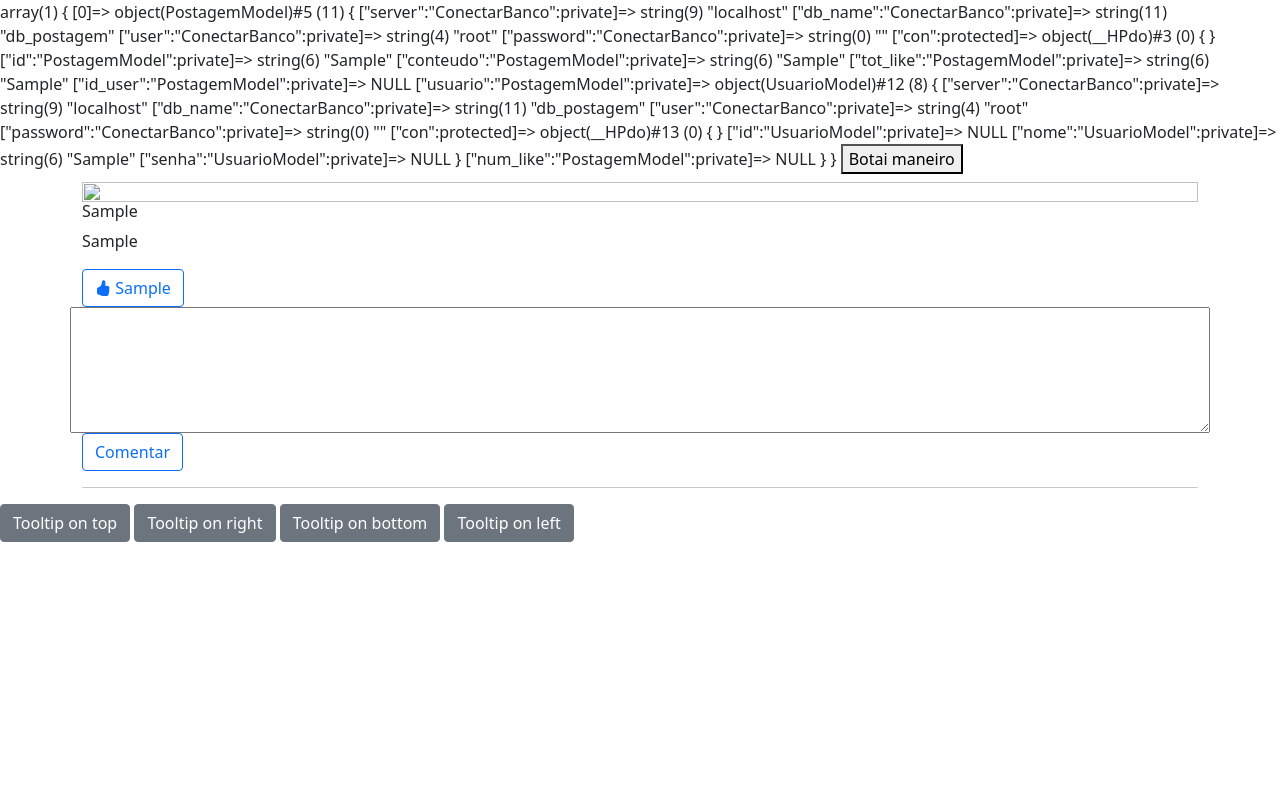
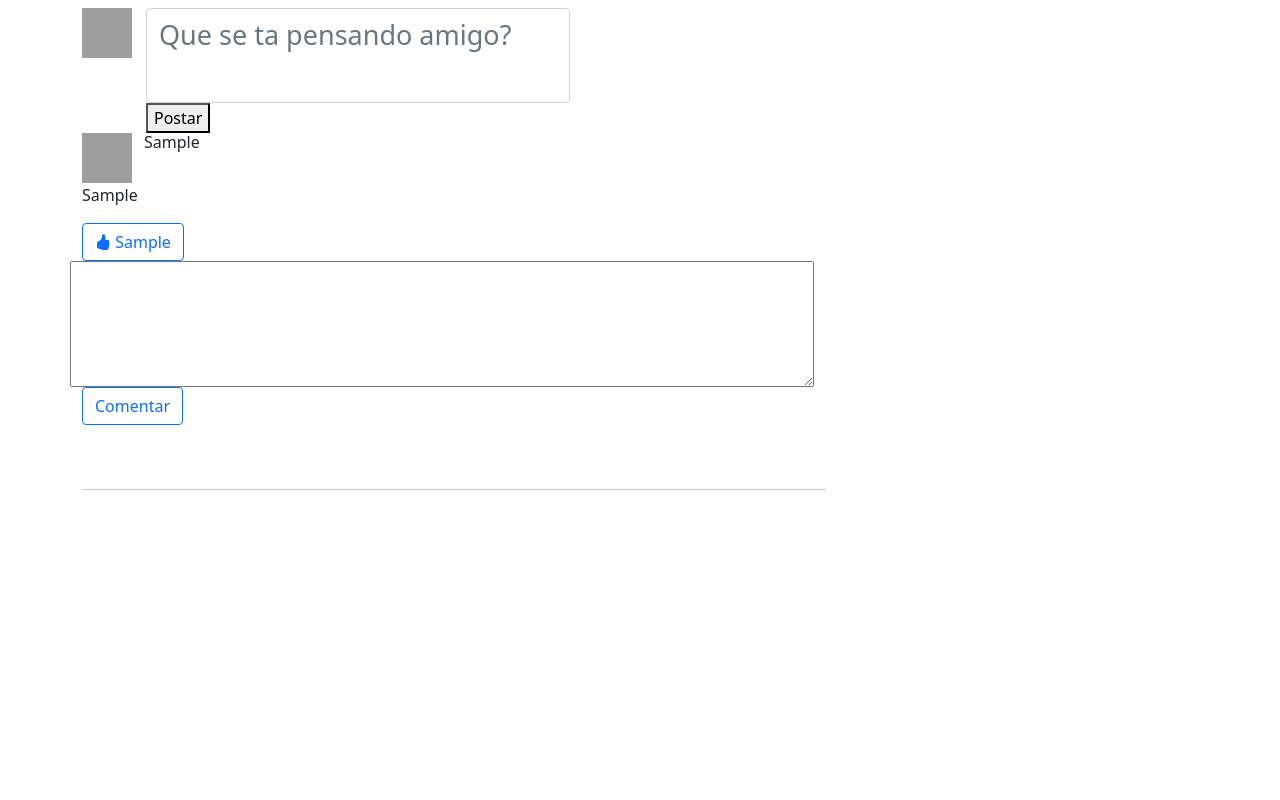
Before and after one commit to GustavoOliverRocha/interacao-usuario-post, a PHP site: page / in a window 1280 px wide. Run offline with PHP 8.4, Linux system fonts and the light colour scheme; tables that the repository leaves empty or names only in its code hold one stand-in row (values such as "Sample post"); some libraries are stand-ins or nearby versions; grey boxes are pictures that could not be loaded.

Commit message:
v2
-Limpando coisas desnecessarias do codigo;
-Implementacao do Controller da postagem
-Algumas linhas de codigo foram para o PostagemController

```diff
--- /dev/null
+++ b/Controllers/PostagemController.php
@@ -0,0 +1,71 @@
+<?php
+if(file_exists('./Models/PostagemModel.php'))
+	require_once './Models/PostagemModel.php';
+else
+{
+	/*Por algum motivo quando o Ajax executa um script PHP
+	ele não reconheçe 'um ponto' como um retorno de diretorio/pasta
+	e sim 'dois pontos'*/
+	require_once '../Models/PostagemModel.php';
+}
+
+class PostagemController
+{
+	function __construct()
+	{
+
+	}
+
+	public function listarPostagens()
+	{
+		$obj_post = new PostagemModel();
+		$obj_post->setId(4);
+		return $obj_post->listar();
+
+	}
+
+	public function manterPostagem()
+	{
+
+		if(isset($_POST['id_user'],$_POST['nm_postagem']))
+		{
+			$obj_post = new PostagemModel();
+			$obj_post->setIdUser($_POST['id_user']);
+			$obj_post->setConteudo($_POST['nm_postagem']);
+			if($obj_post->save())
+			{
+				echo "<div class=\"alert alert-success\" role=\"alert\">
+  							Postagem postada com sucesso
+						</div>";
+			}
+			else
+			{
+				echo '<div class="alert alert-danger" role="alert">
+  						ERROR: A postagem nao foi postada
+					</div>';
+			}
+		}
+
+	}
+
+	public function curtirPostagem()
+	{
+		if(isset($_POST['id_post'],$_POST['id_user']))
+		{
+			$obj_post = new PostagemModel();
+			$obj_post->setId($_POST['id_post']);
+			$obj_post->setIdUser($_POST['id_user']);
+			//echo $_GET['sonic'];
+			//$p->setNum_like($_GET['like']);
+			if($obj_post->curtirPost())
+				echo $obj_post->loadById($obj_post->getId())->getTotLike() ;
+			else
+				echo '<div class="alert alert-danger" role="alert">
+  						ERROR: Like nao funcionou
+					</div>';
+		}
+	}
+}
+$pc = new PostagemController();
+//$pc->manterPostagem();
+$pc->curtirPostagem();
--- a/Models/PostagemModel.php
+++ b/Models/PostagemModel.php
@@ -96,7 +96,10 @@ class PostagemModel extends ConectarBanco
 		try
 		{
 			if($this->con->exec($st_query) > 0)
+			{
+
 				return true;
+			}
 			else
 				return false;
 
@@ -118,7 +121,7 @@ class PostagemModel extends ConectarBanco
 		{
 			if($this->con->exec($st_query) > 0 && $this->calcularCurtidas())
 			{
-				echo $this->loadById($this->id)->getTotLike() ;
+
 				return true;
 			}
 			else
@@ -159,7 +162,7 @@ class PostagemModel extends ConectarBanco
 		}
 	}
 
-	public function calcularCurtidas()
+	private function calcularCurtidas()
 	{
 		$total = "(SELECT COUNT(nr_like) FROM interacao_post WHERE fk_cd_postagem = $this->id and nr_like = 1)";
 		$st_query = "UPDATE tb_postagem set tot_like = $total WHERE cd_postagem = $this->id;";
@@ -183,7 +186,7 @@ class PostagemModel extends ConectarBanco
 	public function listar()
 	{
 		$v_postagem = [];
-		$st_query = "SELECT nm_usuario,cd_postagem,nm_conteudo,tot_like FROM tb_postagem JOIN tb_usuario on tb_usuario.cd_usuario = tb_postagem.fk_cd_usuario;";
+		$st_query = "SELECT nm_usuario,cd_postagem,nm_conteudo,tot_like FROM tb_postagem JOIN tb_usuario on tb_usuario.cd_usuario = tb_postagem.fk_cd_usuario ORDER by cd_postagem desc;";
 		try
 		{
 			$dados = $this->con->query($st_query);
@@ -252,14 +255,3 @@ class PostagemModel extends ConectarBanco
 	}
 
 }
-$p = new PostagemModel();
-if(isset($_GET['id']))
-{
-$p->setId($_GET['id']);
-$p->setIdUser($_GET['id_user']);
-echo $_GET['sonic'];
-//$p->setNum_like($_GET['like']);
-$p->curtirPost();
-}
-
-?>
--- a/index.php
+++ b/index.php
@@ -1,34 +1,9 @@
 <?php
 require_once 'Models/UsuarioModel.php';
-require_once 'Models/PostagemModel.php';
-/*$oo = ['Madoka','Oriko','Homura','Mami','Kazumi','Jeanne','Suzune','Iroha','Kuroe'];*/
-$u = new UsuarioModel();
-/*for($i=0;$i<sizeof($oo);$i++)
-{
-	$u->setNome($oo[$i]);
-	$u->setSenha('admin');
-	var_dump($u->inserir());
-}*/
-//$sonic;
-/*$test = [];
-$test = $u->listar();
-//var_dump($test);
-foreach ($test as $sonic) {
-	echo $sonic->getId()." ".$sonic->getNome()."<br><br>";
-
-
-}*/
-
-$n1 = 1;
+require_once 'Controllers/PostagemController.php';
 $ata = [];
-$p = new PostagemModel();
-/*$u2 = new UsuarioModel();
-$u2->setNome("Sd");
-$p->teste($u2);	*/
-$ata = $p->listar();
-$p->setId(4);
-$ete = $p->postsCurtidos();
-var_dump($ata);
+$p = new PostagemController();
+$ata = $p->listarPostagens();
 ?>
 <!DOCTYPE html>
 <html>
@@ -40,39 +15,46 @@ var_dump($ata);
 	<script src="https://code.jquery.com/jquery-3.3.1.slim.min.js" integrity="sha384-q8i/X+965DzO0rT7abK41JStQIAqVgRVzpbzo5smXKp4YfRvH+8abtTE1Pi6jizo" crossorigin="anonymous"></script>
 	<script src="https://cdnjs.cloudflare.com/ajax/libs/popper.js/1.14.6/umd/popper.min.js" integrity="sha384-wHAiFfRlMFy6i5SRaxvfOCifBUQy1xHdJ/yoi7FRNXMRBu5WHdZYu1hA6ZOblgut" crossorigin="anonymous"></script>
 	<script src="https://stackpath.bootstrapcdn.com/bootstrap/4.2.1/js/bootstrap.min.js" integrity="sha384-B0UglyR+jN6CkvvICOB2joaf5I4l3gm9GU6Hc1og6Ls7i6U/mkkaduKaBhlAXv9k" crossorigin="anonymous"></script>
-
-
 </head>
 <body>
-	<?php if ($n1 == 1) {
-	  ?>
-	<button>Botai maneiro</button>
-<?php }else{ ?>
-
-	<button>Butao fueio</button><?php } ?>
 <h5 id="success"></h5>
 <div class="container">
+	<div class="col-8">
+		<div class="row ">
+			<div class="col-1"><img src="https://blogtectoy.com.br/wp-content/uploads/2020/02/sonic-the-hedgehog-2020-3.jpg" width="50px" height="50px">
+			</div>
+			<div class="col-7">
+				<textarea  class="form-control" placeholder="Que se ta pensando amigo?" aria-label="With textarea" rows="2" name="postagem" id="postagem" style="font-size: 27px;resize: none;"></textarea>
+				<button id="postar">Postar</button>
+			</div>
+		</div>
+
 		<?php foreach ($ata as $postagem) { ?>
 		<div class="row">
-			<img src="">
+			<div class="row">
+				<div class="col-1"><img src="https://blogtectoy.com.br/wp-content/uploads/2020/02/sonic-the-hedgehog-2020-3.jpg" width="50px" height="50px">
+				</div>
+				<div class="col-1">
 				<h6 id="nomeuser"><?php echo $postagem->getUsuario()->getNome();?></h6>
+				</div>
 			</div>
 			<div class="row">
 				<p><?php echo $postagem->getConteudo(); ?></p>
-
 			</div>
 			<div class="row row-cols-auto">
 				<div class="col">
+					<!--Dependendo se o Like tiver ativo ou não ele vai renderizar uma das aberturas da tag button que é a do Like-->
 					<?php if($postagem->getNum_Like() == 1){?>
 					<button class="btn btn-outline-primary curtir active" id="curtir<?php echo $postagem->getId();?>" data-bs-toggle="tooltip" data-bs-placement="top" title="Usuarios" value="<?php echo $postagem->getId();?>">
+
 					<?php }else{?>
+
 					<button class="btn btn-outline-primary curtir" id="curtir<?php echo $postagem->getId();?>" data-bs-toggle="tooltip" data-bs-placement="top" title="Usuarios" value="<?php echo $postagem->getId();?>">
 						<?php }?>
 						<i class="bi-hand-thumbs-up-fill" ></i>
 						<?php echo $postagem->getTotLike(); ?>
 					</button>
 				</div>
-
 			</div>
 			<div class="row">
 				<textarea cols="5" rows="5" id="comment" name="comment"></textarea>
@@ -80,64 +62,26 @@ var_dump($ata);
 			<div class="row">
 				<div class="col-1 right"><button class="btn btn-outline-primary">Comentar</button></div>
 			</div>
-		<?php echo "<hr>";} ?>
-	</div>
-<button type="button" id="example" class="btn btn-secondary" data-bs-toggle="tooltip" data-bs-placement="top" title="Tooltip on top">
-  Tooltip on top
-</button>
-<button type="button" class="btn btn-secondary" data-bs-toggle="tooltip" data-bs-placement="right" title="Tooltip on right">
-  Tooltip on right
-</button>
-<button type="button" class="btn btn-secondary" data-bs-toggle="tooltip" data-bs-placement="bottom" title="Tooltip on bottom">
-  Tooltip on bottom
-</button>
-<button type="button" class="btn btn-secondary" data-bs-toggle="tooltip" data-bs-placement="left" title="Tooltip on left">
-  Tooltip on left
-</button>
-<!--<div class="container">
-	<div class="row">
-		<img src="">
-		<h6>Fulano</h6>
-	</div>
-	<div class="row">
-		<p>Lorem ipsum dolor sit amet, consectetur adipisicing elit, sed do eiusmod
-		tempor incididunt ut labore et dolore magna aliqua. Ut enim ad minim veniam,
-		quis nostrud exercitation ullamco laboris nisi ut aliquip ex ea commodo
-		consequat. Duis aute irure dolor in reprehenderit in voluptate velit esse
-		cillum dolore eu fugiat nulla pariatur. Excepteur sint occaecat cupidatat non
-		proident, sunt in culpa qui officia deserunt mollit anim id est laborum.</p>
 
 		</div>
-	<div class="row row-cols-auto">
-		<div class="col"><button class="btn btn-outline-primary"><i class="bi-hand-thumbs-up-fill"></i>0</button></div>
-
+		<?php echo "<br><br><hr>";} ?>
 	</div>
-	<div class="row">
-		<textarea cols="5" rows="5"></textarea>
 </div>
-	<div class="row">
-		<div class="col-1 right"><button class="btn btn-outline-primary">Comentar</button></div>
-	</div>
-</div>-->
 <script src="https://ajax.googleapis.com/ajax/libs/jquery/3.5.1/jquery.min.js"></script>
 <script src="https://cdn.jsdelivr.net/npm/bootstrap@5.0.1/dist/js/bootstrap.bundle.min.js" integrity="sha384-gtEjrD/SeCtmISkJkNUaaKMoLD0//ElJ19smozuHV6z3Iehds+3Ulb9Bn9Plx0x4" crossorigin="anonymous"></script>
 <script type="text/javascript">
 	$('.curtir').click(function(){
-		/*var comment = $('#comment').serializeArray();
-		/*$.each(comment, function(i, campo){
-      		$("#nomeuser").append(campo.name + ":" + campo.value + " ");
-    	});*/
-    	/*$.post("index.php",{ comment: document.getElementById('comment').value },function(data,status){
-      alert("Data: " + data + "\nStatus: " + status);
-    });*/
-
     	var id_post = $(this).val();
     	var str = document.getElementById("curtir" + id_post).className;
     	var teste = str.substr(str.indexOf("active"));
-    	//alert(teste);
+
           $.ajax({
-                url: 'Models/PostagemModel.php?sonic=7',
-                data: {id:$(this).val(),id_user: 6},
+          		type:'POST',
+                url: 'Controllers/PostagemController.php?sonic=7',
+                data: {
+                	id_post:$(this).val(),
+                	id_user: 6
+                },
                 success: function (result) {
                     $("#curtir" + id_post).html("<i class=\"bi-hand-thumbs-up-fill\" ></i>&nbsp"+result);
                    if(teste === "active")
@@ -147,6 +91,20 @@ var_dump($ata);
                 }
             });
 	});
+	$('#postar').click(function(){
+		$.ajax({
+			type:'POST',
+			url: 'Controllers/PostagemController.php',
+			data:{
+				id_user:6,
+				nm_postagem:$("#postagem").val()
+			},
+			success: function(result)
+			{
+				document.getElementById('success').innerHTML = result;
+			}
+		});
+	});
 
 </script>
 
```
Lines whose indentation alone changed are shown as unchanged.
